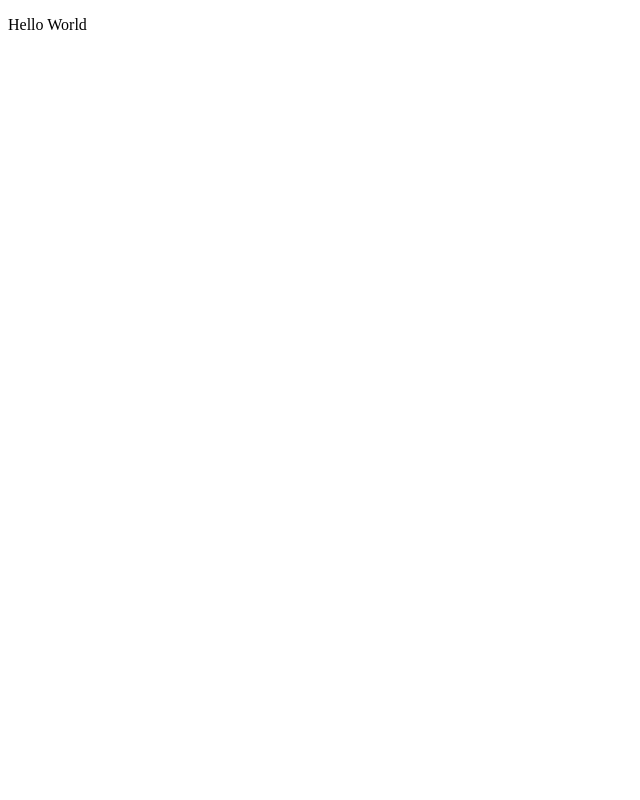
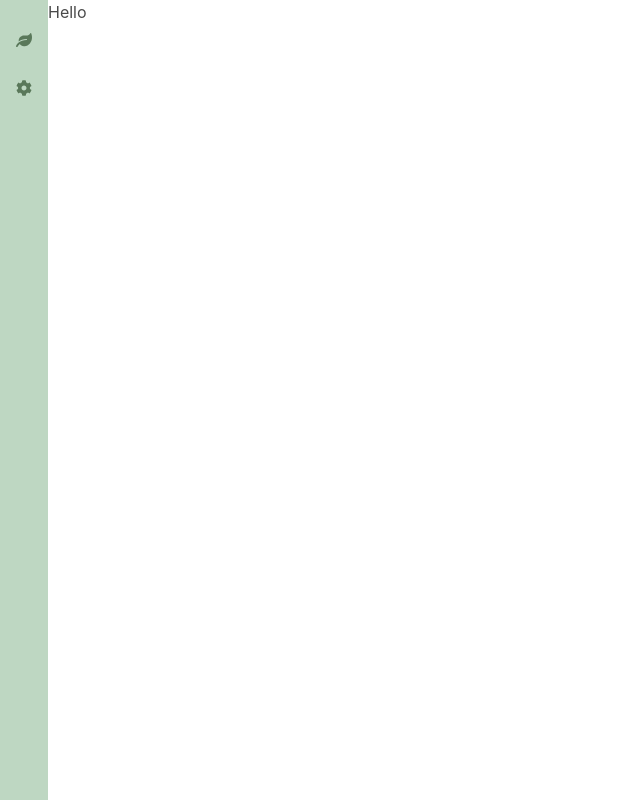
Before and after one commit to hwaterke/green-thumb, a React (Create React App) app in the folder packages/frontend/: page / in a window 1280 px wide. Shown: the whole page, without its empty margins (0-640 px from the left). Built offline with nearby package versions, Linux system fonts and the light colour scheme.

Commit message:
Added sidebar

```diff
--- a/packages/frontend/package.json
+++ b/packages/frontend/package.json
@@ -7,9 +7,12 @@
     "build": "react-scripts build"
   },
   "dependencies": {
+    "bulma": "^0.7.4",
     "react": "^16.8.6",
     "react-dom": "^16.8.6",
-    "react-scripts": "3.0.0"
+    "react-icons": "^3.6.1",
+    "react-scripts": "3.0.0",
+    "styled-components": "^4.2.0"
   },
   "devDependencies": {
     "lint-staged": "^8.1.5"
--- a/packages/frontend/src/components/App.js
+++ b/packages/frontend/src/components/App.js
@@ -1,5 +1,13 @@
 import React from 'react'
+import {Sidebar} from './Sidebar'
 
 export const App = () => {
-  return <p>Hello World</p>
+  return (
+    <div className="columns is-gapless">
+      <Sidebar />
+      <div className="column">
+        <p>Hello</p>
+      </div>
+    </div>
+  )
 }
--- /dev/null
+++ b/packages/frontend/src/components/Sidebar.js
@@ -0,0 +1,50 @@
+import React from 'react'
+import styled from 'styled-components'
+import {sizes} from '../constants/media'
+import {FaCog, FaLeaf} from 'react-icons/fa'
+
+const Container = styled.div.attrs({className: 'column'})`
+  flex-grow: 0;
+  flex-basis: content;
+  background-color: rgb(190, 215, 194);
+
+  @media (min-width: ${sizes.tablet}px) {
+    min-height: 100vh;
+  }
+`
+
+const Inside = styled.div`
+  position: sticky;
+  top: 0;
+  padding: 1rem 0;
+`
+
+const Item = styled.a`
+  color: rgb(90, 120, 90);
+  display: flex;
+  align-items: center;
+  padding: 1rem;
+
+  :hover {
+    background-color: rgb(163, 180, 141);
+  }
+`
+
+export const Sidebar = () => {
+  return (
+    <Container>
+      <Inside>
+        <ul>
+          <li>
+            <Item to="/">
+              <FaLeaf />
+            </Item>
+            <Item to="/settings">
+              <FaCog />
+            </Item>
+          </li>
+        </ul>
+      </Inside>
+    </Container>
+  )
+}
--- /dev/null
+++ b/packages/frontend/src/constants/media.js
@@ -0,0 +1,3 @@
+export const sizes = {
+  tablet: 769,
+}
--- a/packages/frontend/src/index.js
+++ b/packages/frontend/src/index.js
@@ -1,5 +1,6 @@
 import React from 'react'
 import ReactDOM from 'react-dom'
+import 'bulma/css/bulma.css'
 import {App} from './components/App'
 import * as serviceWorker from './serviceWorker'
 
```
Also changed, not shown: 1 other file (tests, documents, lock files or other folders).
